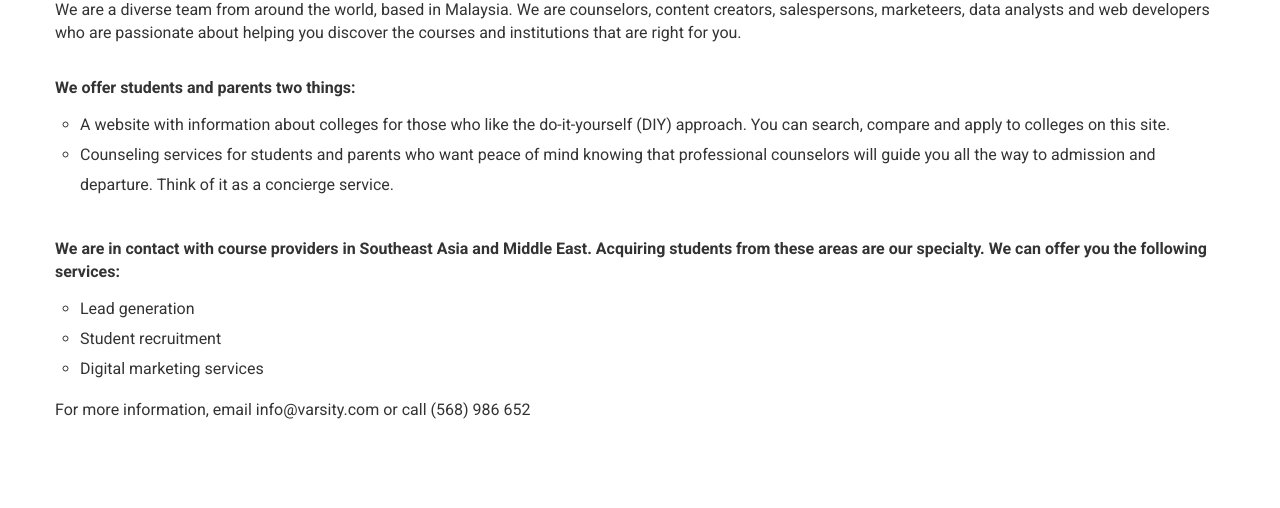
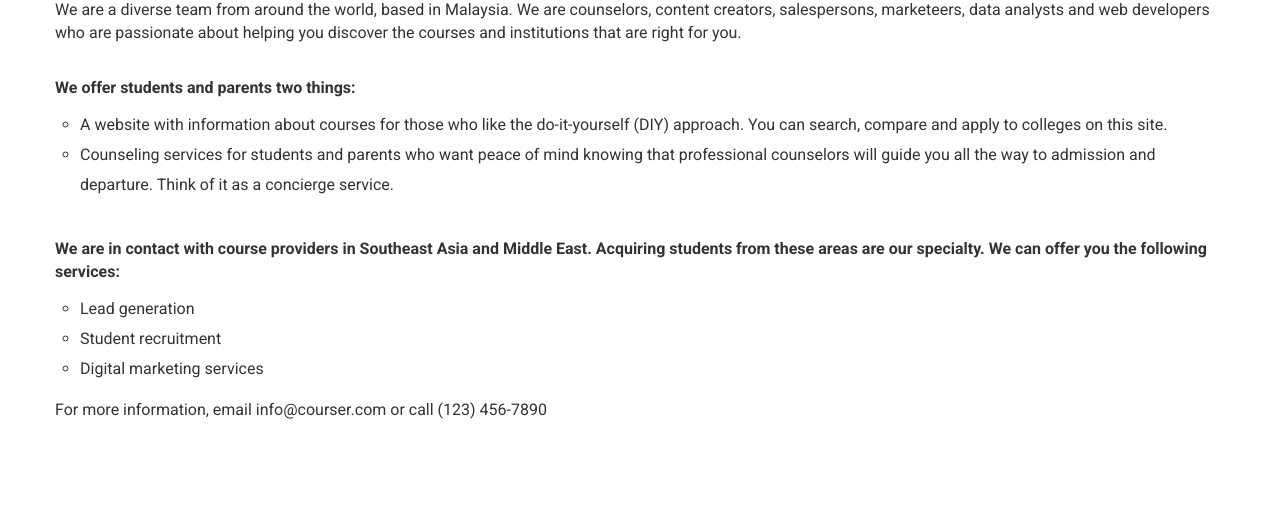
Before and after one commit to DevMark4245/205CDE-Assignment, a PHP site: page /about.php in a window 1280 px wide. Shown: the part 383-891 px from the top of the page. Run offline with PHP 8.4, Linux system fonts and the light colour scheme.

Commit message:
Add files via upload

```diff
--- a/about.php
+++ b/about.php
@@ -76,7 +76,7 @@
                   <p>We are a diverse team from around the world, based in Malaysia. We are counselors, content creators, salespersons, marketeers, data analysts and web developers who are passionate about helping you discover the courses and institutions that are right for you.</p>
 				  <br><p><b>We offer students and parents two things:</b></p>
                   <ul>
-                    <li>A website with information about colleges for those who like the do-it-yourself (DIY) approach. You can search, compare and apply to colleges on this site.</li>
+                    <li>A website with information about courses for those who like the do-it-yourself (DIY) approach. You can search, compare and apply to colleges on this site.</li>
                     <li>Counseling services for students and parents who want peace of mind knowing that professional counselors will guide you all the way to admission and departure. Think of it as a concierge service.</li>
 				</ul>
 				<br><p><b>We are in contact with course providers in Southeast Asia and Middle East. Acquiring students from these areas are our specialty. We can offer you the following services:</b></p>
@@ -85,7 +85,7 @@
                     <li>Student recruitment</li>
                     <li> Digital marketing services</li>
                   </ul>
-                  <p>For more information, email info@varsity.com or call (568) 986 652</p>
+                  <p>For more information, email info@courser.com or call (123) 456-7890</p>
                 </div>
 
 
```
